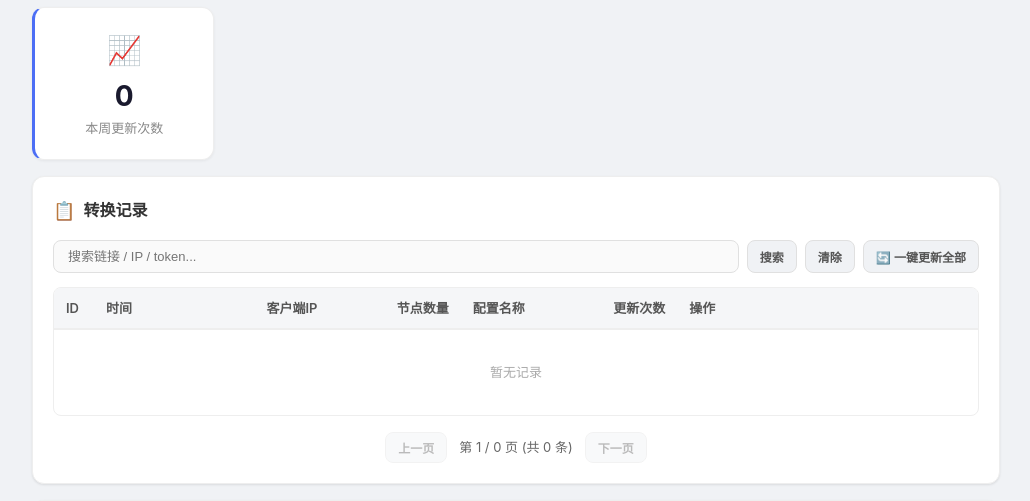
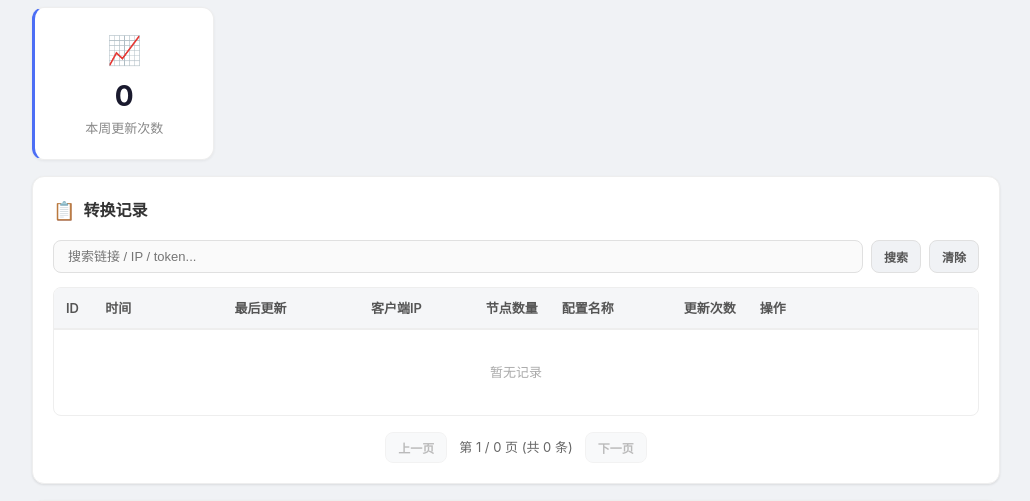
Before and after one commit to saeson001/vless2clash, a Flask app: page /manage in a window 1280 px wide. Shown: the part 259-760 px from the top of the page, without its empty margins (124-1154 px from the left). Run offline with Flask 3, Linux system fonts and the light colour scheme; the visitor is signed in with stand-in values (Sample User, id 1); data that the repository does not hold is empty.

Commit message:
v1.6.13: update templates/manage.html

```diff
--- a/templates/manage.html
+++ b/templates/manage.html
@@ -94,7 +94,6 @@
                     <input type="text" id="search-input" placeholder="搜索链接 / IP / token..." class="filter-input">
                     <button class="btn btn-small" onclick="loadRecords()">搜索</button>
                     <button class="btn btn-small btn-secondary" onclick="clearFilters()">清除</button>
-                    <button class="btn btn-small" onclick="askRefreshAll()">🔄 一键更新全部</button>
                 </div>
 
                 <div class="table-wrapper">
@@ -103,6 +102,7 @@
                             <tr>
                                 <th style="width:40px;">ID</th>
                                 <th style="width:160px;">时间</th>
+                                <th style="width:160px;">最后更新</th>
                                 <th style="width:130px;">客户端IP</th>
                                 <th style="width:60px;">节点数量</th>
                                 <th style="width:140px;">配置名称</th>
@@ -111,7 +111,7 @@
                             </tr>
                         </thead>
                         <tbody id="records-tbody">
-                    <tr><td colspan="7" class="table-empty">加载中...</td></tr>
+                    <tr><td colspan="8" class="table-empty">加载中...</td></tr>
                         </tbody>
                     </table>
                 </div>
@@ -182,6 +182,10 @@
                     <div class="detail-row">
                         <label>转换时间</label>
                         <span id="detail-time"></span>
+                    </div>
+                    <div class="detail-row">
+                        <label>最后更新</label>
+                        <span id="detail-updated-at"></span>
                     </div>
                     <div class="detail-row">
                         <label>转换者 IP</label>
@@ -337,11 +341,11 @@
             <div class="modal-overlay" onclick="closeRefreshModal()"></div>
             <div class="modal-content modal-sm">
                 <div class="modal-header">
-                    <h2 id="refresh-modal-title">🔄 刷新配置</h2>
+                    <h2>🔄 刷新配置</h2>
                     <button class="modal-close" onclick="closeRefreshModal()">✕</button>
                 </div>
                 <div class="modal-body">
-                    <p id="refresh-modal-desc">将使用记录中的原始链接，按最新分流规则重新生成 YAML 配置。</p>
+                    <p>将使用记录中的原始链接，按最新分流规则重新生成 YAML 配置。</p>
                     <p class="delete-warning">Token 和下载链接保持不变，Clash 刷新订阅即可生效。</p>
                     <div class="form-group">
                         <label>分流规则</label>
```
